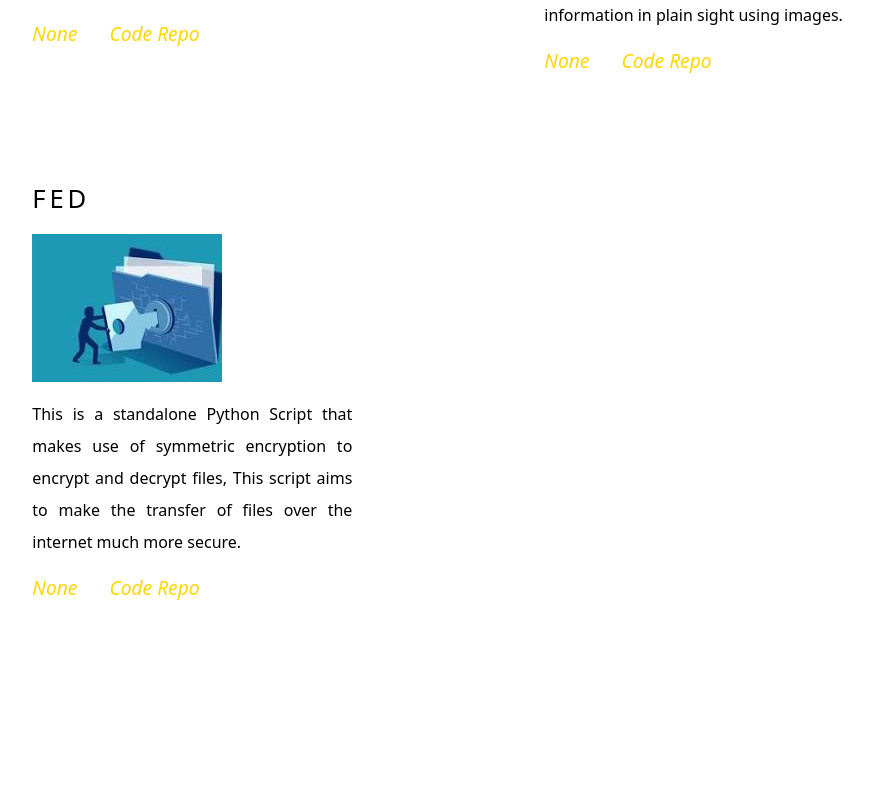
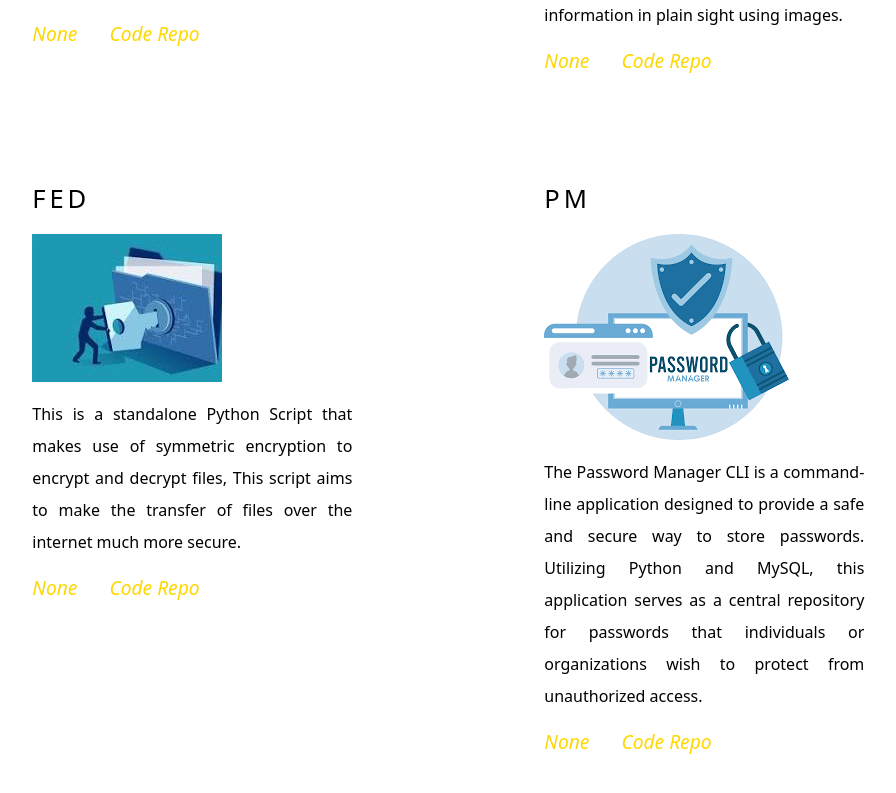
Before and after one commit to Justabingereader/Portfolio, a React (Create React App) app: page /projects in a window 1280 px wide. Shown: the part 1729-2522 px from the top of the page, without its empty margins (152-1048 px from the left). Before the commit the page ends 2396 px from the top, so only its background shows below. Built offline with nearby package versions, Linux system fonts and the light colour scheme.

Commit message:
Further commits

```diff
--- a/src/components/Projects.js
+++ b/src/components/Projects.js
@@ -5,6 +5,7 @@ import Fusion from '../images/fusion.png';
 import pass from '../images/password.png';
 import FED from '../images/FED.jpeg';
 import hider from '../images/hider.jpg';
+import PM from '../images/PM.png';
 
 import '../Projects.css';
 import "../index.css";
@@ -86,6 +87,17 @@ function Projects(){
             <a href="" className="live" target="_blank" rel="noreferrer">None</a>
             <a href="https://github.com/Justabingereader/FED" className="repo" target="_blank" rel="noreferrer">Code Repo</a>
             </div>
+            <div className="drum">
+                <h5>PM</h5>
+            <img src={PM} alt="star wars pic" className="img"/>
+            <p className="project-body">The Password Manager CLI is a command-line application designed to provide
+                a safe and secure way to store passwords. Utilizing Python and MySQL,
+                this application serves as a central repository for passwords that individuals
+                or organizations wish to protect from unauthorized access.
+            </p>
+            <a href="" className="live" target="_blank" rel="noreferrer">None</a>
+            <a href="https://github.com/Justabingereader/PM" className="repo" target="_blank" rel="noreferrer">Code Repo</a>
+            </div>
         </div>
         </div>
     )
```
Also changed, not shown: src/images/PM.png (added).
